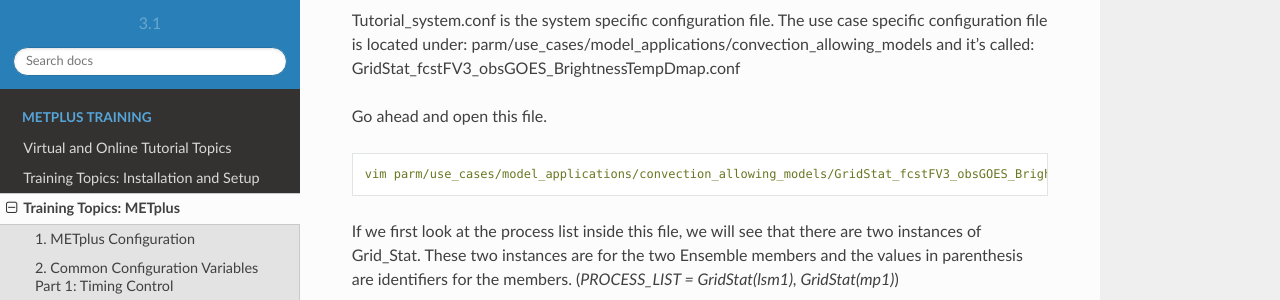
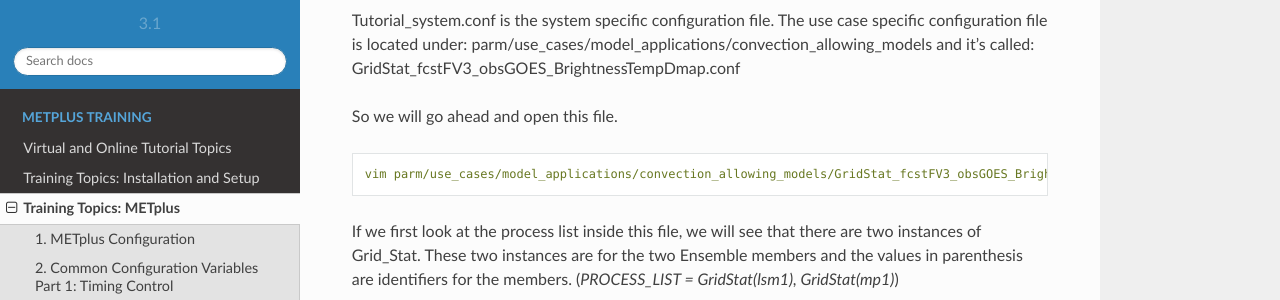
Before and after one commit to dtcenter/METplus-Training, a Sphinx documentation site: the page built from docs/modules/METplus/use_case_brightness_temperature_distance_map.rst, in a window 1280 px wide and 900 px high, scrolled down 1040 px. Shown: the part 151-451 px from the top of the window. Built offline with Sphinx 7.4.7 and the Read the Docs theme 2.0.0, drawn with Linux system fonts in a browser that asks for light colours.

Commit message:
Update use_case_brightness_temperature_distance_map.rst

```diff
--- a/docs/modules/METplus/use_case_brightness_temperature_distance_map.rst
+++ b/docs/modules/METplus/use_case_brightness_temperature_distance_map.rst
@@ -56,7 +56,7 @@ parm/use_cases/model_applications/convection_allowing_models
 and it's called:
 GridStat_fcstFV3_obsGOES_BrightnessTempDmap.conf
 
-Go ahead and open this file.
+So we will go ahead and open this file.
 
 .. code-block:: ini
 
```
